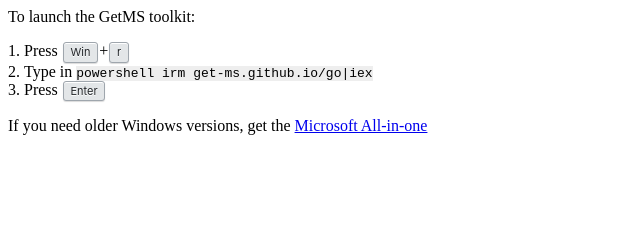
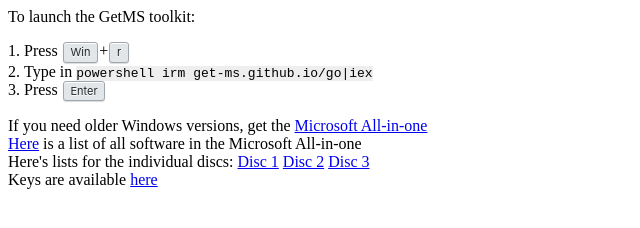
Before and after one commit to microtoolbox/microtoolbox-legacy, a plain HTML site: page index.html in a window 1280 px wide. Shown: the whole page, without its empty margins (0-640 px from the left). Drawn offline with Linux system fonts and the light colour scheme.

Commit message:
Update index.html

```diff
--- a/index.html
+++ b/index.html
@@ -6,3 +6,6 @@ To launch the GetMS toolkit:
 <li>Press <kbd>Enter</kbd></li>
 </ol>
 <div>If you need older Windows versions, get the <a href="https://archive.org/details/msaio_202207">Microsoft All-in-one</a></div>
+<div><a href="/Lists/All (202).txt">Here</a> is a list of all software in the Microsoft All-in-one</div>
+<div>Here's lists for the individual discs: <a href="/Lists/Windows Disc 1 List (63).txt">Disc 1</a> <a href="/Lists/Windows Disc 2 List (53).txt">Disc 2</a> <a href="/Lists/Windows Disc 3 List (36).txt">Disc 3</a></div>
+<div>Keys are available <a href="/Lists/Keys.txt">here</a></div>
```
